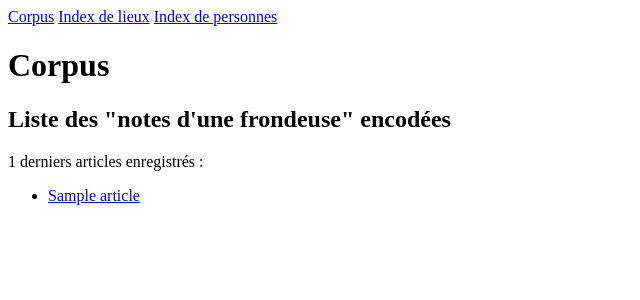
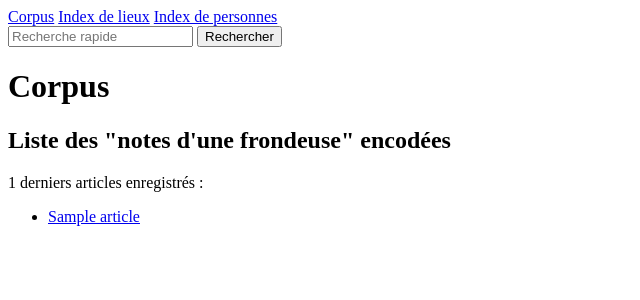
Before and after one commit to Juliettejns/NDF, a Flask app: page /corpus in a window 1280 px wide. Shown: the top 300 px of the page, without its empty margins (0-640 px from the left). Run offline with Flask 2, Linux system fonts and the light colour scheme; tables that the repository leaves empty hold one stand-in row (values such as "Sample post"); parts of the project's set-up code (start-up, migrations or seed data) failed here and were passed over.

Commit message:
Ajout d'une barre de recherche au conteneur

```diff
--- a/app/templates/conteneur.html
+++ b/app/templates/conteneur.html
@@ -5,7 +5,10 @@
         <title>Notes d'une frondeuse de Séverine</title>
     </head>
     <body>
-            <a href="{{url_for('corpus')}}">Corpus</a> <a href="{{url_for('lieux')}}">Index de lieux</a> <a href="{{url_for('personnes')}}">Index de personnes</a>
+            <a href="{{url_for('corpus')}}">Corpus</a> <a href="{{url_for('lieux')}}">Index de lieux</a> <a href="{{url_for('personnes')}}">Index de personnes</a>         <form class="form-inline" action="{{url_for("recherche")}}" method="GET">
+          <input class="form-control" name="keyword" type="search" placeholder="Recherche rapide" aria-label="Recherche">
+          <button class="btn btn-outline-info" type="submit">Rechercher</button>
+        </form>
         {% block corps %}{% endblock %}
     </body>
 </html>
```
